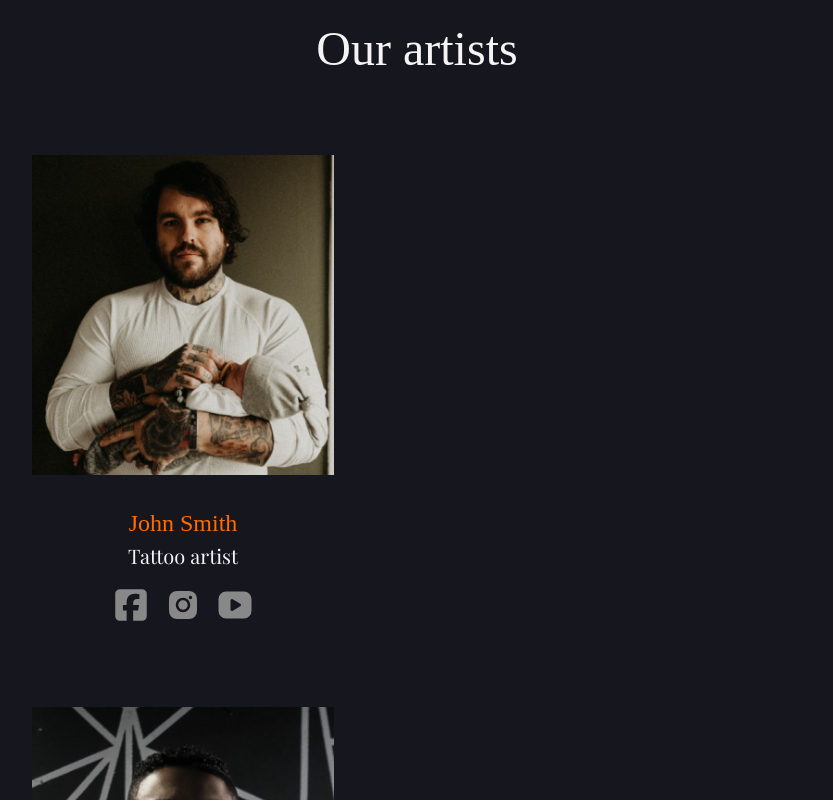
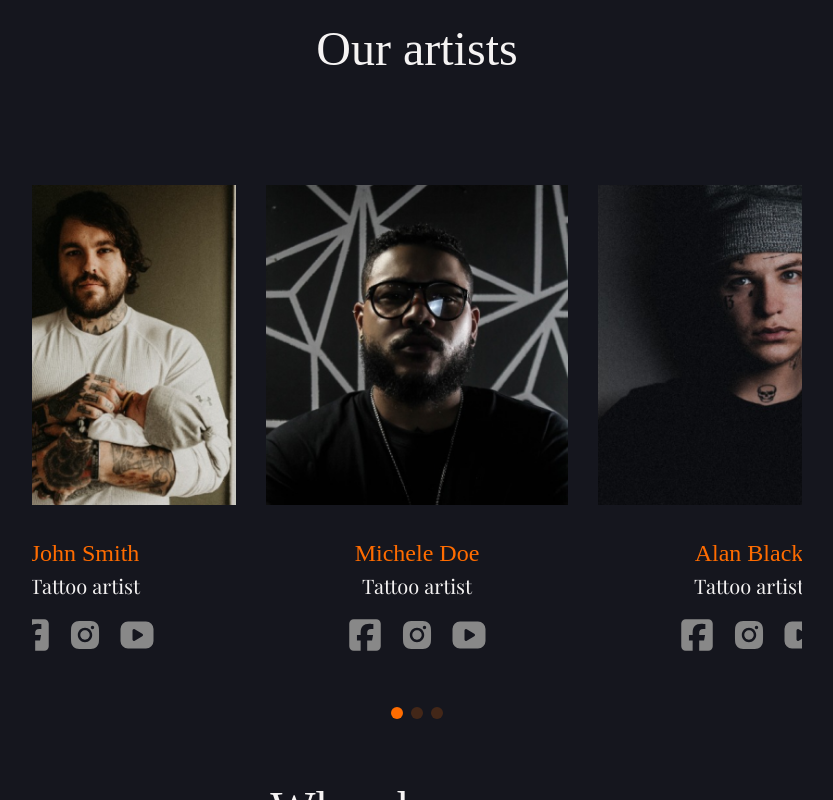
Before and after one commit to ViktorSvertoka/tattoo-studio, a Next.js app: page / in a window 1280 px wide. Shown: the part 3220-4020 px from the top of the page, without its empty margins (223-1056 px from the left). Built offline with nearby package versions, Linux system fonts and the light colour scheme; a web font is replaced by a local one.

Commit message:
Feat(Files) Added slider

```diff
--- a/package.json
+++ b/package.json
@@ -9,10 +9,12 @@
     "lint": "next lint"
   },
   "dependencies": {
+    "lucide-react": "^0.451.0",
     "next": "14.1.3",
     "react": "^18",
     "react-dom": "^18",
-    "react-icons": "^5.2.1"
+    "react-icons": "^5.2.1",
+    "swiper": "^11.1.14"
   },
   "devDependencies": {
     "@svgr/webpack": "^8.1.0",
@@ -23,7 +25,7 @@
     "eslint": "^8",
     "eslint-config-next": "14.1.3",
     "postcss": "^8",
-    "tailwindcss": "^3.3.0",
+    "tailwindcss": "^3.4.13",
     "typescript": "^5"
   }
 }
--- a/src/components/sections/Team.tsx
+++ b/src/components/sections/Team.tsx
@@ -1,5 +1,4 @@
-import TeamMemberCard from '../ui/TeamCard';
-import { teamMembers } from '../../data/dataTeam';
+import Slider from '../ui/Slider';
 
 const Team = () => {
   return (
@@ -8,17 +7,7 @@ const Team = () => {
         <h2 className="text-white font-rye xs:text-[32px] sm:text-[48px] lg:text-[48px] xs:mt-[24px] sm:mt-[40px] lg:mt-[74px] xs:mb-[32px] sm:mb-[40px] lg:mb-[73px] xs:text-center sm:text-center lg:text-center">
           Our artists
         </h2>
-        <ul className="flex justify-center xs:flex-col sm:flex-wrap lg:flex-row gap-[24px]">
-          {teamMembers.map(({ id, imageSrc, name, role, socialLinks }) => (
-            <TeamMemberCard
-              key={id}
-              image={imageSrc}
-              name={name}
-              role={role}
-              socialLinks={socialLinks}
-            />
-          ))}
-        </ul>
+        <Slider />
       </div>
     </section>
   );
--- /dev/null
+++ b/src/components/ui/Slider.tsx
@@ -0,0 +1,46 @@
+'use client';
+import React from 'react';
+import { Swiper, SwiperSlide } from 'swiper/react';
+import { Pagination } from 'swiper/modules';
+import 'swiper/css';
+import 'swiper/css/pagination';
+import { teamMembers } from '../../data/dataTeam';
+import TeamMemberCard from '../ui/TeamCard';
+
+export default function Slider() {
+  return (
+    <Swiper
+      slidesPerView={1}
+      spaceBetween={10}
+      loop={true}
+      pagination={{
+        clickable: true,
+      }}
+      grabCursor={true}
+      breakpoints={{
+        375: {
+          slidesPerView: 1,
+        },
+        834: {
+          slidesPerView: 2,
+        },
+        1440: {
+          slidesPerView: 3,
+        },
+      }}
+      modules={[Pagination]}
+    >
+      {teamMembers.map(({ id, imageSrc, role, name, socialLinks }) => (
+        <SwiperSlide key={id}>
+          <TeamMemberCard
+            key={id}
+            image={imageSrc}
+            name={name}
+            role={role}
+            socialLinks={socialLinks}
+          />
+        </SwiperSlide>
+      ))}
+    </Swiper>
+  );
+}
--- a/src/components/ui/TeamCard.tsx
+++ b/src/components/ui/TeamCard.tsx
@@ -20,8 +20,8 @@ const TeamMemberCard: React.FC<TeamMemberCardProps> = ({
   socialLinks,
 }) => {
   return (
-    <li className="flex flex-col items-center text-center py-[30px] w-[302px]">
-      <Image src={image} alt={`${name} image`} width={326} height={346} />
+    <div className="flex flex-col items-center text-center py-[30px] w-[302px]">
+      <Image src={image} alt={`${name} image`} />
       <h4 className="text-darkOrange font-rye text-[24px] mt-[30px]">{name}</h4>
       <p className="text-white font-playfair text-[20px]">{role}</p>
       <ul className="flex gap-[16px] mt-[16px]">
@@ -33,7 +33,7 @@ const TeamMemberCard: React.FC<TeamMemberCardProps> = ({
           </li>
         ))}
       </ul>
-    </li>
+    </div>
   );
 };
 
--- a/src/styles/globals.css
+++ b/src/styles/globals.css
@@ -77,3 +77,23 @@ h6 {
     margin: 0 auto;
   }
 }
+
+.swiper-wrapper {
+  display: flex;
+  align-items: center;
+  justify-content: center;
+  gap: 30px;
+  padding-top: 30px;
+  padding-bottom: 50px;
+}
+
+.swiper-slide {
+  width: 302px !important;
+  margin-right: 0 !important;
+}
+
+.swiper-pagination-bullet {
+  background: #ff6c00 !important;
+  width: 12px !important;
+  height: 12px !important;
+}
```
Also changed, not shown: 1 other file (tests, documents, lock files or other folders).
